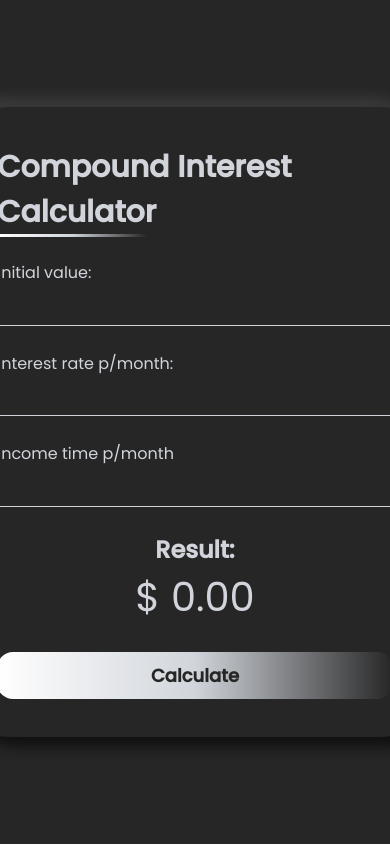
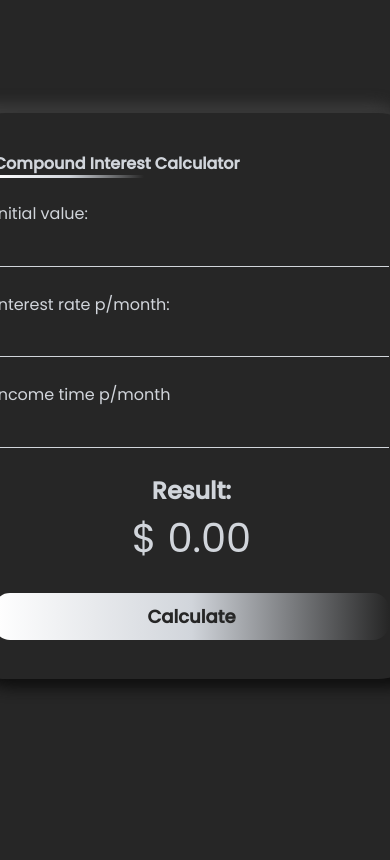
Before and after one commit to nathanfabio/compound-interest-calculator, a plain HTML site: page index.html in a window 390 px wide. Shown: the top 860 px of the page. Drawn offline with Linux system fonts and the light colour scheme.

Commit message:
responsive design

```diff
--- a/assets/css/style.css
+++ b/assets/css/style.css
@@ -99,3 +99,24 @@
     transform: scale(1.010);
     transition: .1s;
 }
+
+
+
+@media (max-width: 560px) {
+    #container {
+        width: 90%;
+        height: 90%;
+        margin: 1rem;
+    }
+
+    #container h1 {
+        font-size: 1rem;
+    }
+
+    body {
+        width: 100vw;
+        height: 100vh;
+        background: #262626;
+        overflow-y: hidden;
+    }
+}
```
